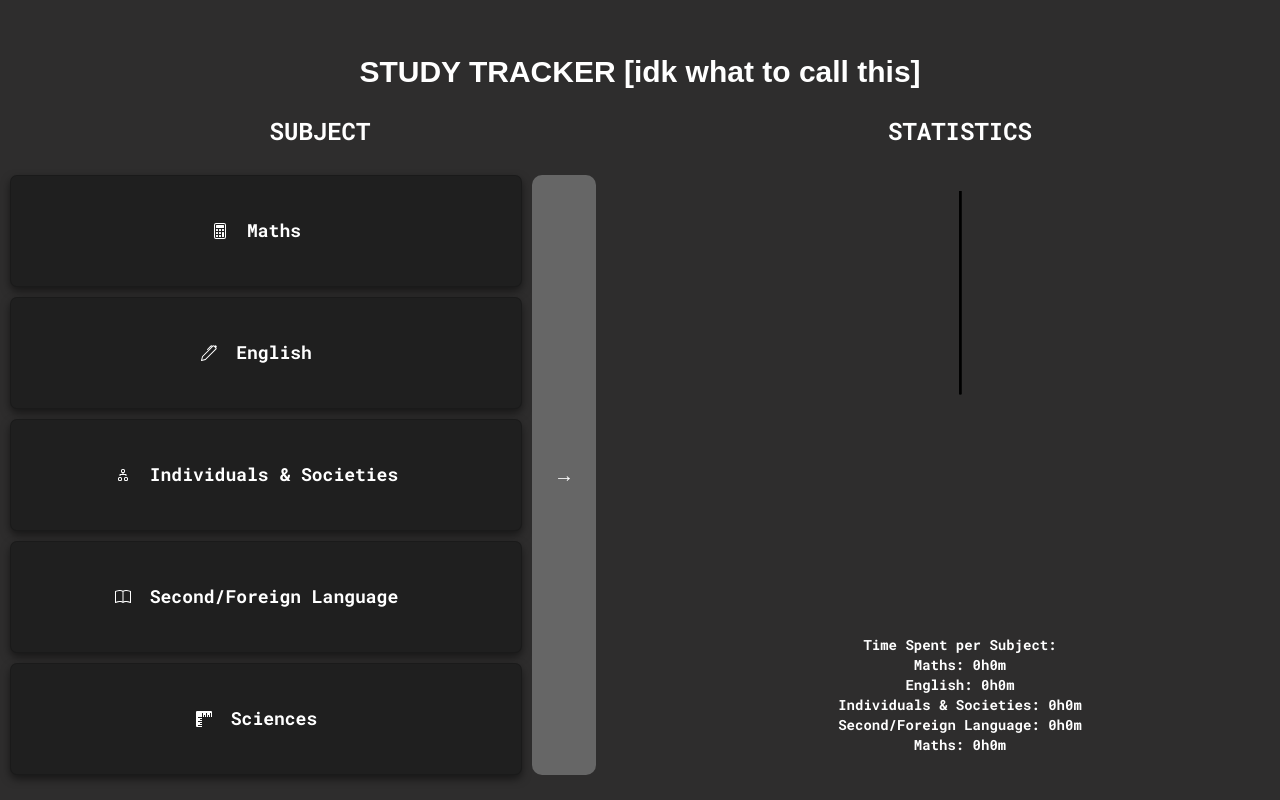
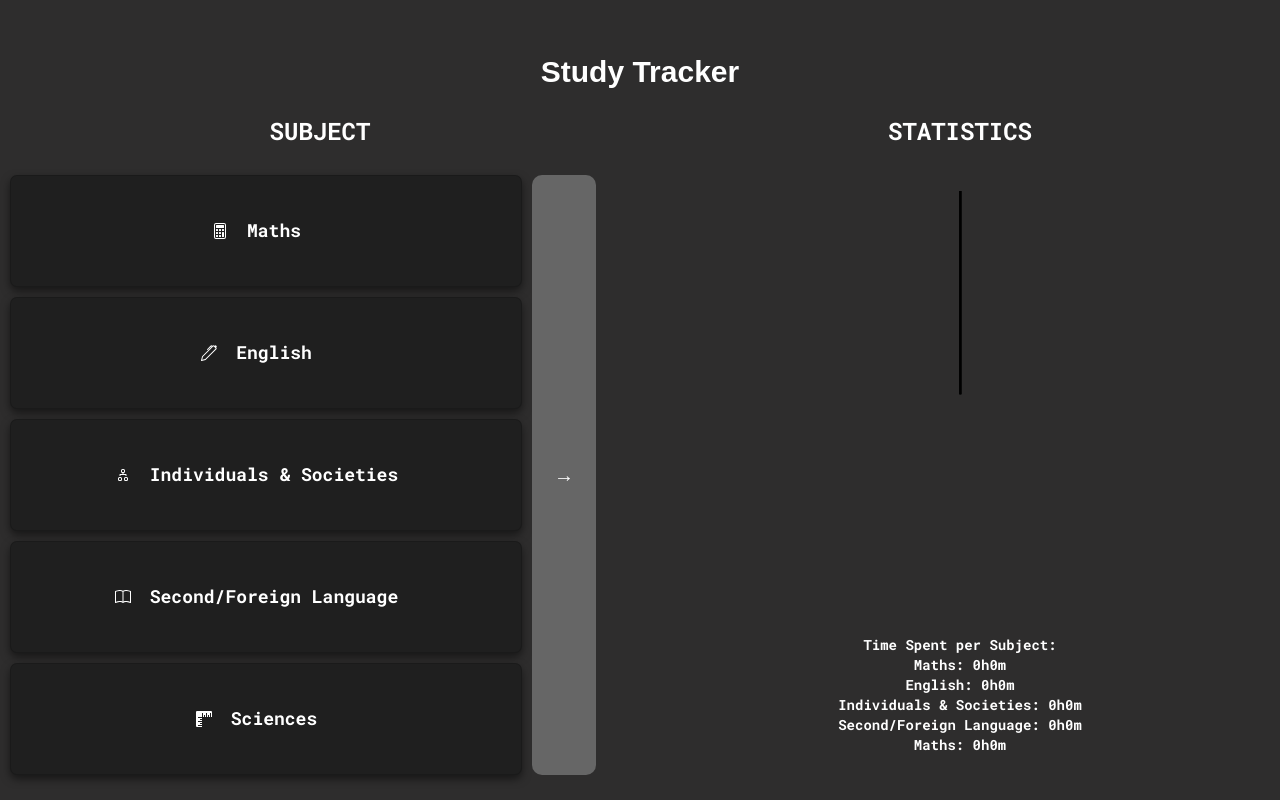
Before and after one commit to Akshat-Gup/study, a plain HTML site: page index.html in a window 1280 px wide. Drawn offline with nearby package versions, Linux system fonts and the light colour scheme.

Commit message:
Update index.html

```diff
--- a/index.html
+++ b/index.html
@@ -12,7 +12,7 @@
 	<link rel="stylesheet" href="style.css">
 </head>
 <body>
-	<h2 class="page-title">STUDY TRACKER [idk what to call this]</h2>
+	<h2 class="page-title">Study Tracker</h2>
 	<div class="main-section">
 		<div class="main-page">
 			<div class="left-half">
```
